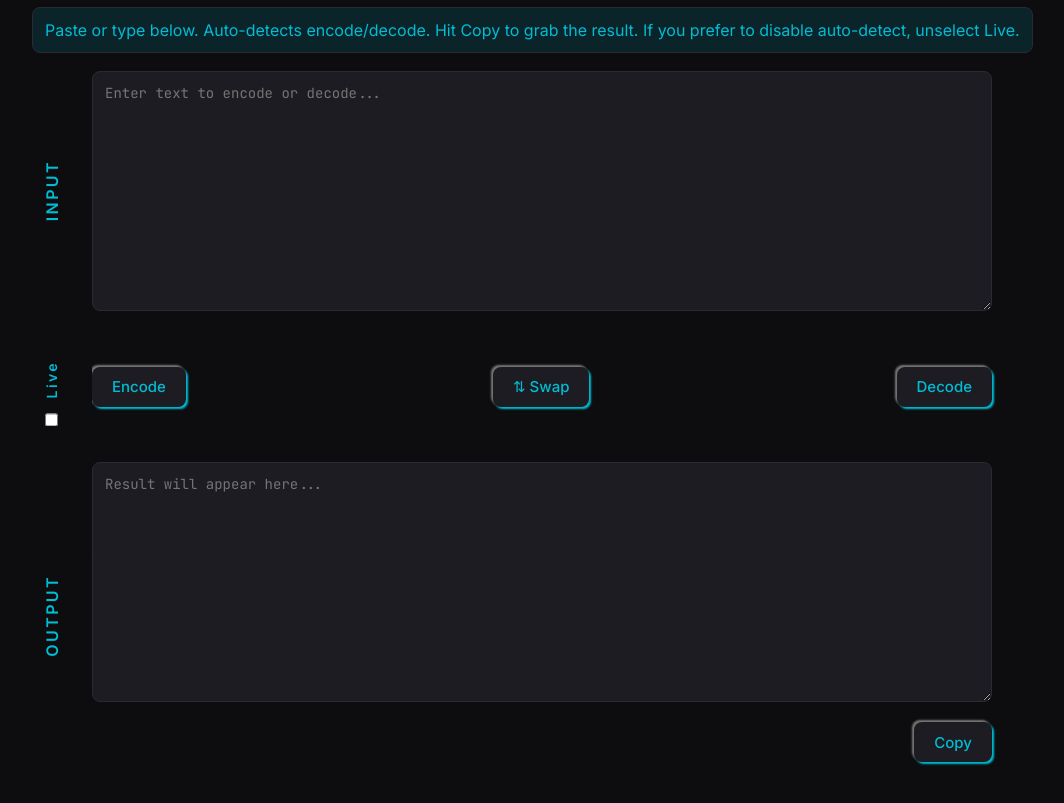
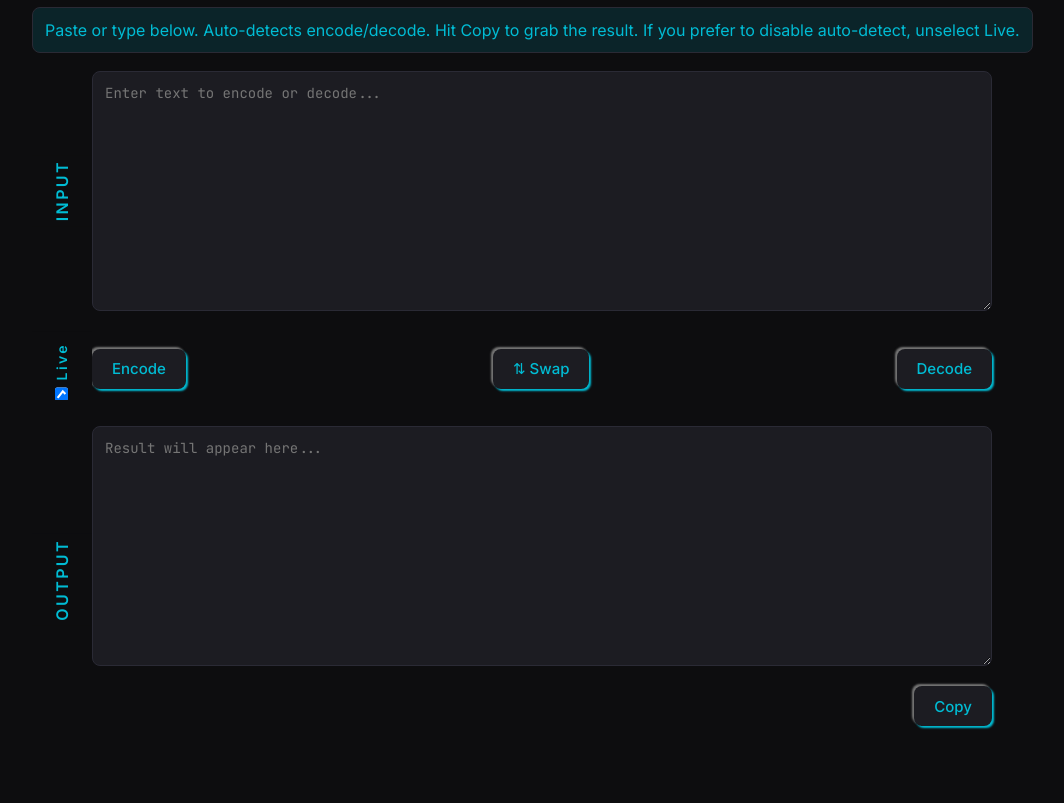
Before and after one commit to Murffyp/url-encode-decode, a plain HTML site: page index.html in a window 1280 px wide. Shown: the part 79-882 px from the top of the page, without its empty margins (96-1160 px from the left). After the commit the page ends 847 px from the top, so only its background shows below. Drawn offline with Linux system fonts and the light colour scheme.

Commit message:
text instructions and styling changes

```diff
--- a/index.html
+++ b/index.html
@@ -70,7 +70,8 @@
     .side-container {
       display: flex;
       flex-direction: column;
-      align-items: flex-end;     /* THIS WAS APPLYING  CLEARLY SOMETHIG IS OVERRIDING IT NOW  -- CLAUDE ?? */
+      align-items: center;     /* THIS WAS APPLYING  CLEARLY SOMETHIG IS OVERRIDING IT NOW  -- CLAUDE ?? */
+      justify-content: center;
       gap: 12px;
       width: 5vw;
       max-width: 60px;
@@ -78,7 +79,7 @@
       writing-mode: vertical-rl;
       text-orientation: mixed;
       transform: rotate(180deg);
-      padding: 15px 10px;
+      padding: 5px;
       font-family: 'Inter', sans-serif;
       font-weight: 600;
       letter-spacing: 0.15em;
@@ -117,7 +118,7 @@
 
   .live {
 	  font-size: 14px;
-	  padding: 15px 0px 15px 5px;
+	  padding: 7px 0px 7px 7px;
 	  text-transform: capitalize;
   }
   .desc-text {
@@ -248,7 +249,7 @@
 		<div class="side-code-wrap">
             <div id="live-btn" class="side-container">
 	    		<div class="side-label">
-					<input id="live-label" type="checkbox"></input><span class="live">Live</span>
+					<input id="live-label" type="checkbox" checked></input><span class="live">Live</span>
 	    		</div>
 		    </div>
             <div class="container btn-wrap-h">
@@ -275,6 +276,14 @@
     </div>
 
 <script>
+
+document.getElementById('live-label').addEventListener('change', function() {
+    if (!this.checked) {
+        input.removeEventListener('oninput', check);
+    } else {
+        input.addEventListener('oninput', check);
+    }
+});
 
   const input = document.getElementById('input');
   const output = document.getElementById('output');
@@ -333,7 +342,7 @@
   sideContWidth = document.querySelector('.side-container').offsetWidth;
   live = document.querySelector('.live');
   padLR = Math.floor(sideContWidth / 2) + 'px';
-  padTB = '15px';
+  padTB = '7px';
   live.style.padding = 'padTB padLR padTB padLR';
 
 
```
